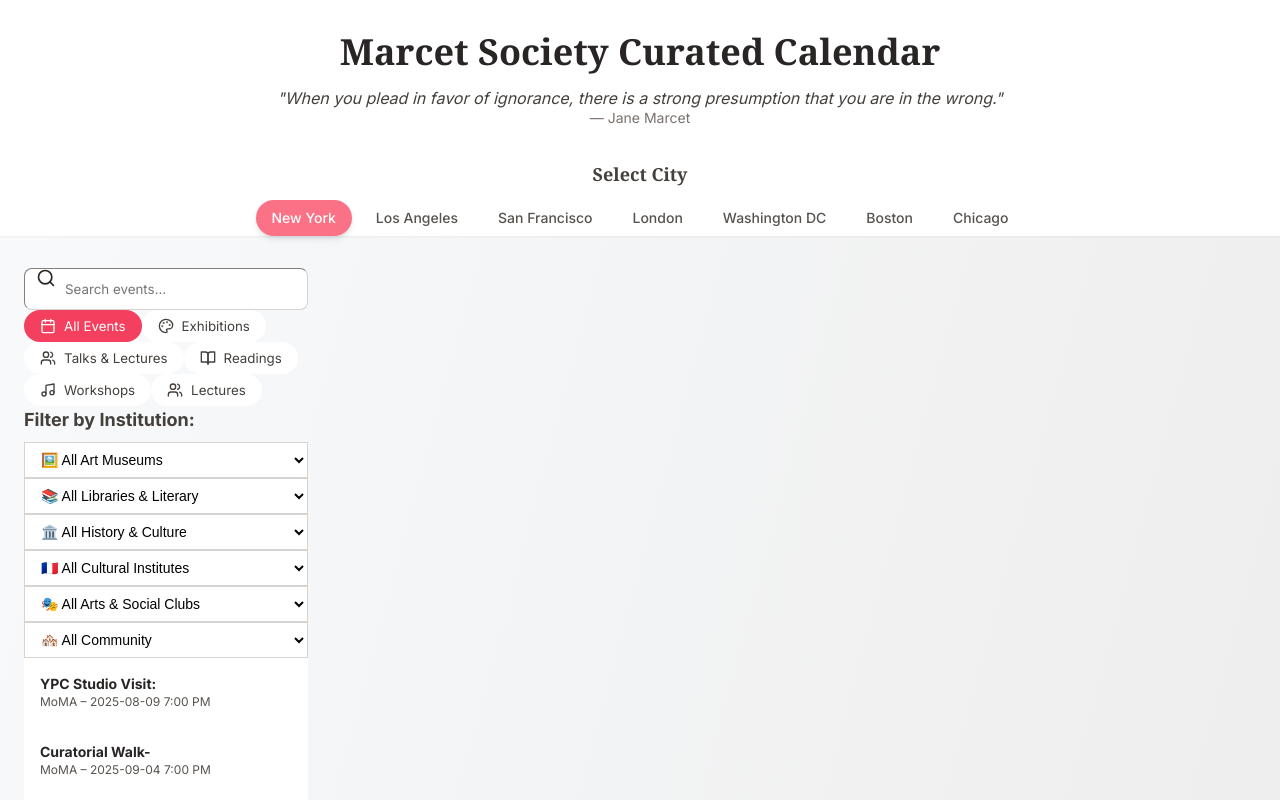
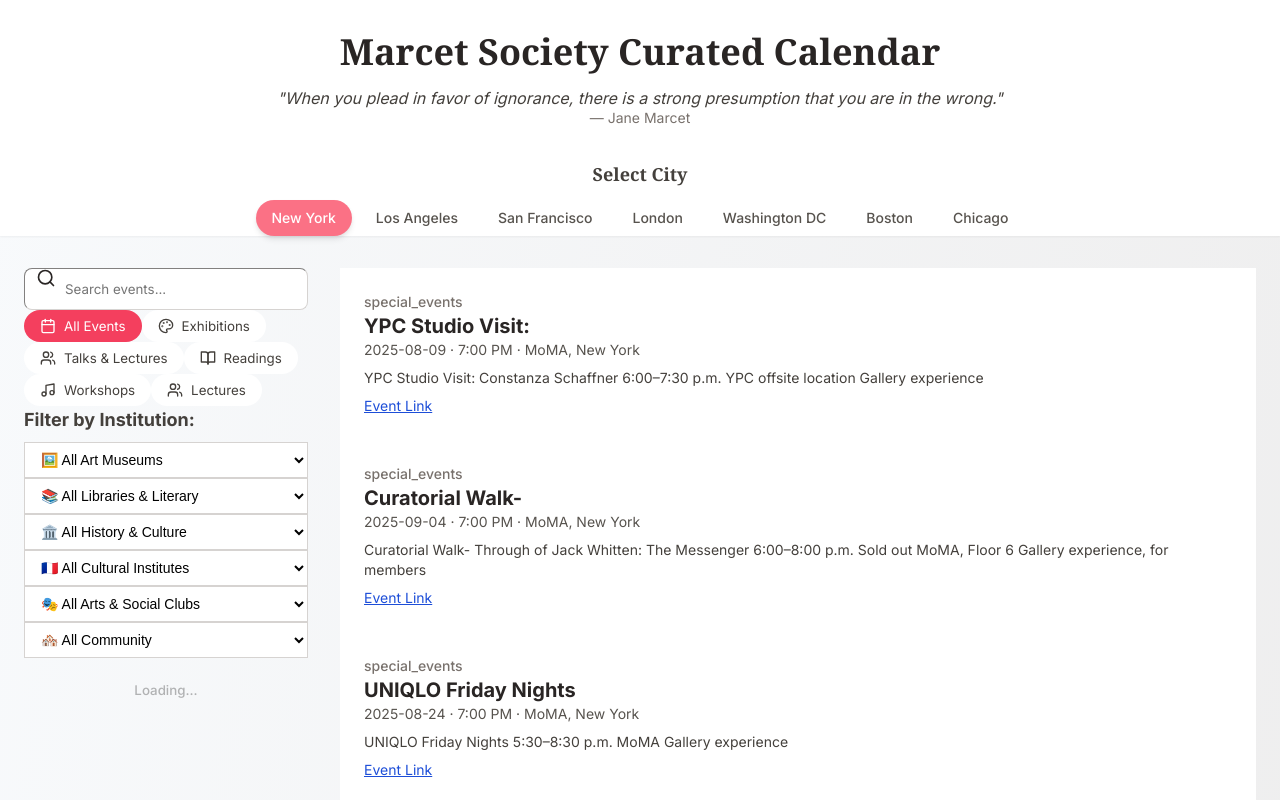
Before and after one commit to jchua003/Marcet-Society-Curated-Calendar-of-Events, a React (Create React App) app in the folder frontend/: page / in a window 1280 px wide. Shown: the top 800 px of the page. Built offline with nearby package versions, Linux system fonts and the light colour scheme.

Commit message:
Display events in center column

```diff
--- a/frontend/src/App.js
+++ b/frontend/src/App.js
@@ -399,23 +399,6 @@
               </div>
             </div>
 
-            {/* Events List */}
-            <div className="space-y-4">
-              {filteredEvents.map((event) => (
-                <div key={event.id} className="bg-white rounded-md shadow p-4">
-                  <h3 className="font-semibold text-sm text-stone-800">
-                    {event.title}
-                  </h3>
-                  <p className="text-xs text-stone-600">
-                    {getInstitutionName(event.museum)} – {event.date} {event.time}
-                  </p>
-                </div>
-              ))}
-
-              {filteredEvents.length === 0 && (
-                <p className="text-stone-500 text-sm">No events found matching your criteria.</p>
-              )}
-            </div>
 
             <div className="text-center pt-4">
               {!isConnected ? (
@@ -437,7 +420,38 @@
               )}
             </div>
           </aside>
-          <section className="lg:col-span-3"></section>
+          <section className="lg:col-span-3">
+            <div className="space-y-6">
+              {filteredEvents.map((event) => (
+                <div key={event.id} className="bg-white rounded-md shadow p-6">
+                  <div className="text-sm font-medium text-stone-500 mb-1">
+                    {event.type}
+                  </div>
+                  <h2 className="text-xl font-semibold text-stone-800 mb-1">
+                    {event.title}
+                  </h2>
+                  <p className="text-sm text-stone-600">
+                    {event.date} · {event.time} · {getInstitutionName(event.museum)}, {event.city}
+                  </p>
+                  <p className="text-sm text-stone-700 mt-2 whitespace-pre-line">
+                    {event.description}
+                  </p>
+                  <a
+                    href={event.link}
+                    target="_blank"
+                    rel="noopener noreferrer"
+                    className="text-sm text-blue-700 underline mt-2 inline-block"
+                  >
+                    Event Link
+                  </a>
+                </div>
+              ))}
+
+              {filteredEvents.length === 0 && (
+                <p className="text-stone-500 text-sm">No events found matching your criteria.</p>
+              )}
+            </div>
+          </section>
         </div>
       </main>
     </div>
```
Also changed, not shown: 7 other files (tests, documents, lock files or other folders).
